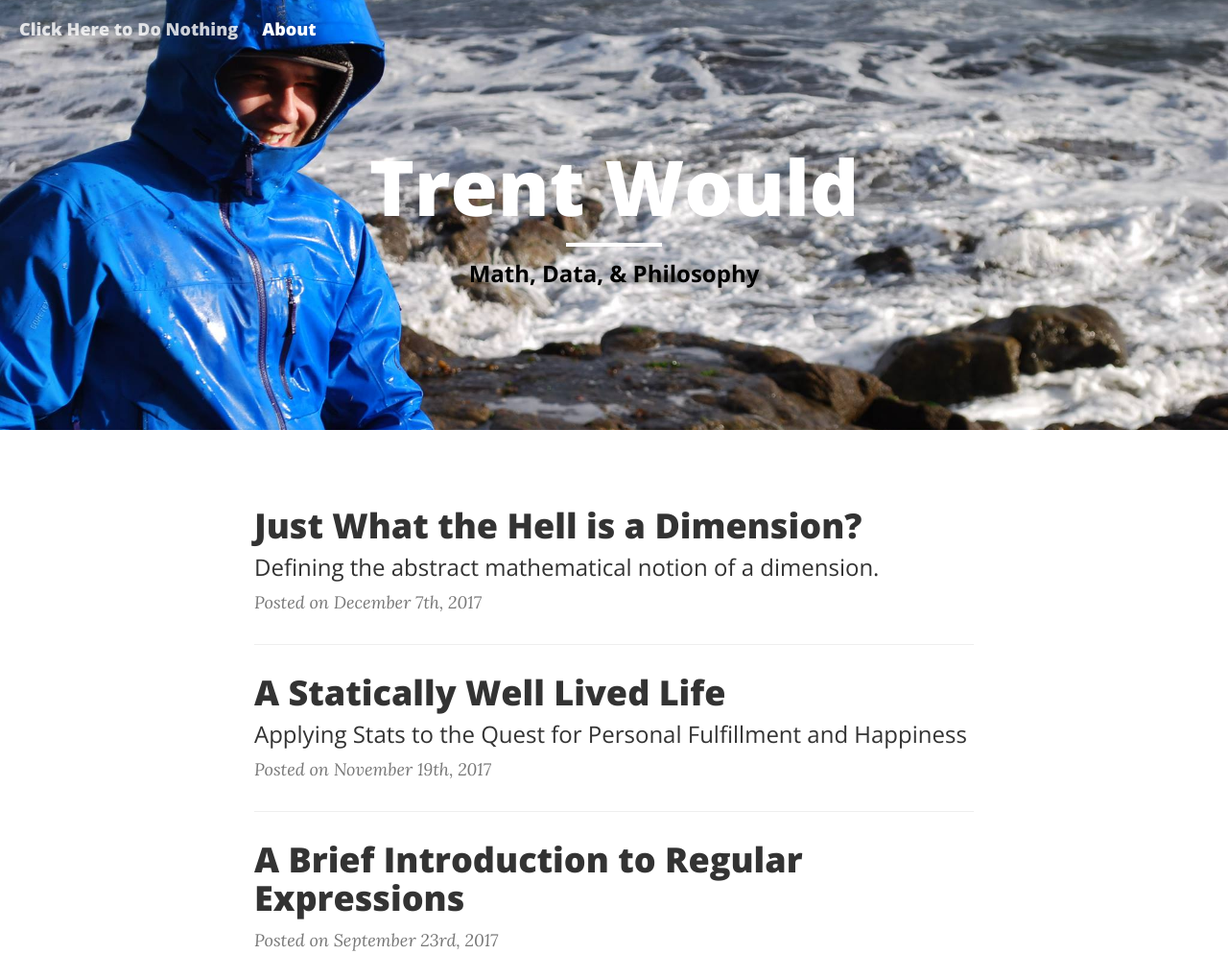
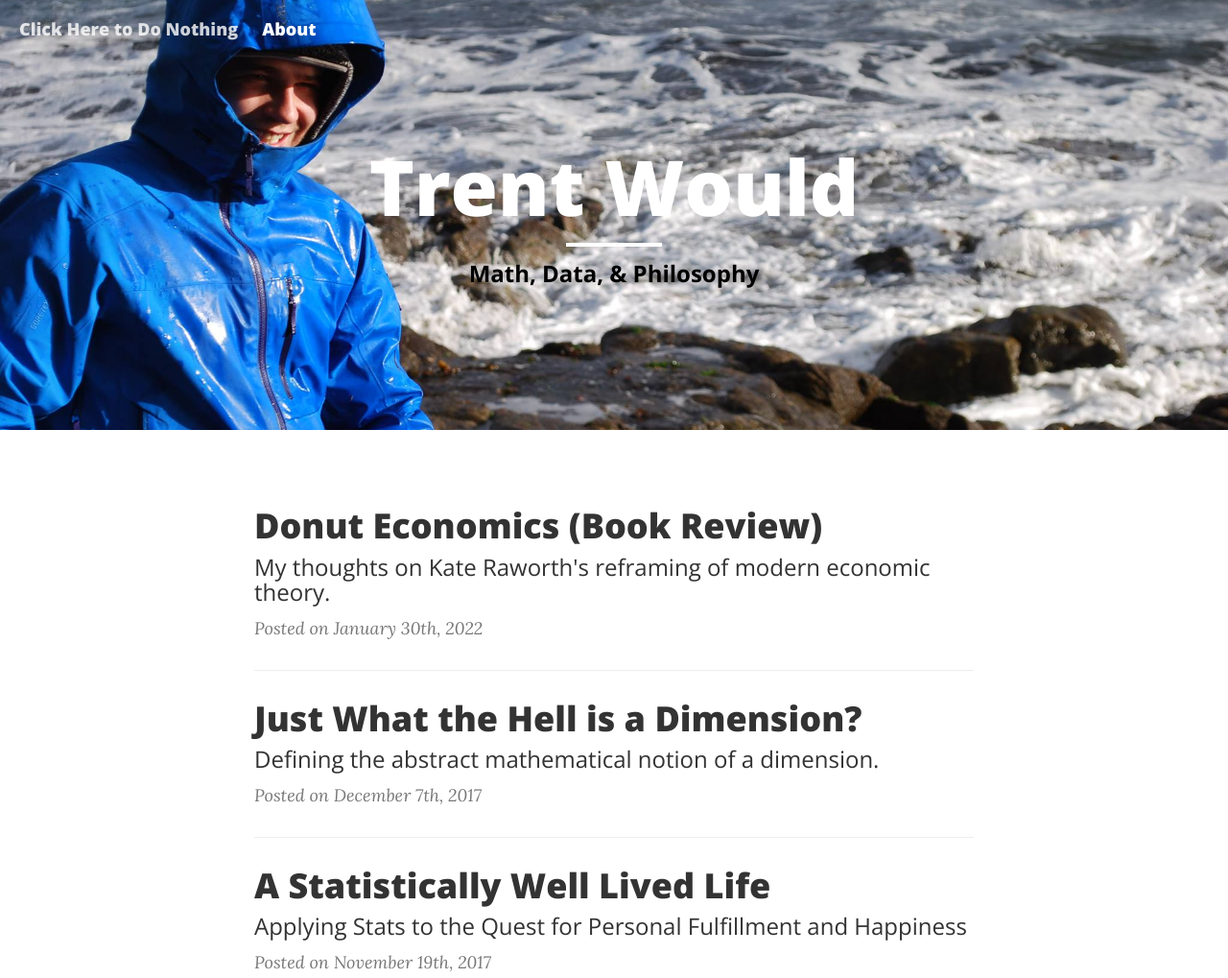
Before and after one commit to trentwoodbury/TrentWould, a plain HTML site: page index.html in a window 1280 px wide. Shown: the top 1019 px of the page at 96% size. Drawn offline with nearby package versions, Linux system fonts and the light colour scheme.

Commit message:
Add link to donut economics and fix statistics type-o

```diff
--- a/index.html
+++ b/index.html
@@ -84,6 +84,18 @@
         <div class="row">
             <div class="col-lg-8 col-lg-offset-2 col-md-10 col-md-offset-1">
                 <div class="post-preview">
+                    <a href="posts/donut_economics.html">
+                        <h2 class="post-title">
+                            Donut Economics (Book Review)
+                        </h2>
+                        <h3 class="post-subtitle">
+                            My thoughts on Kate Raworth's reframing of modern economic theory.
+                        </h3>
+                    </a>
+                    <p class="post-meta">Posted on January 30th, 2022</p>
+                </div>
+                <hr>
+                <div class="post-preview">
                     <a href="posts/what_is_a_dimension.html">
                         <h2 class="post-title">
                             Just What the Hell is a Dimension?
@@ -98,7 +110,7 @@
                 <div class="post-preview">
                     <a href="posts/statistically_good_life.html">
                         <h2 class="post-title">
-                            A Statically Well Lived Life
+                            A Statistically Well Lived Life
                         </h2>
                         <h3 class="post-subtitle">
                             Applying Stats to the Quest for Personal Fulfillment and Happiness
```
Also changed, not shown: posts/statistically_good_life.html (+1 -1 lines).
